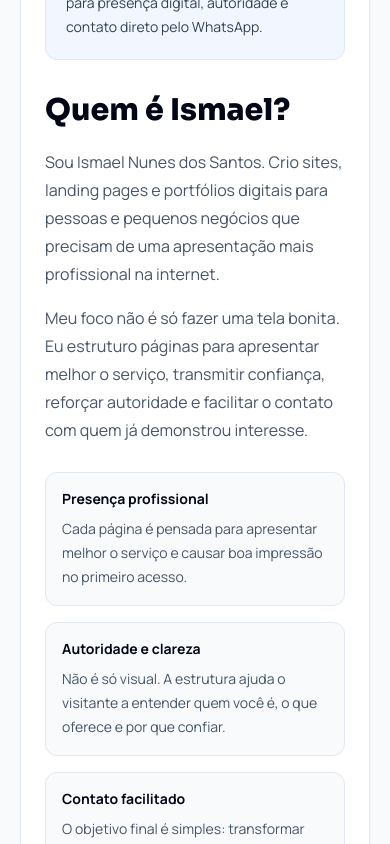
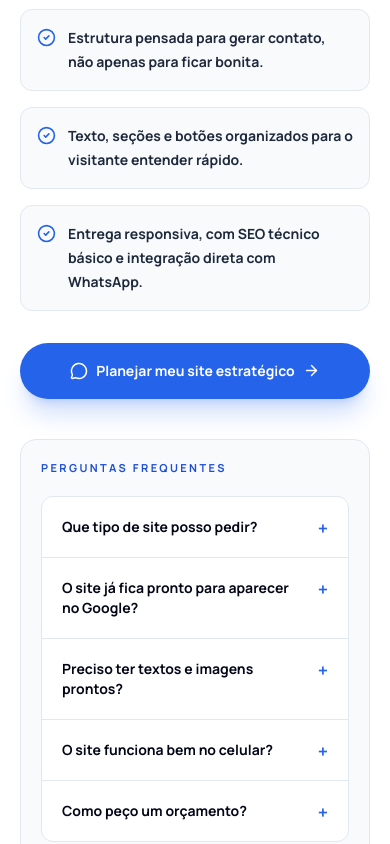
Before and after one commit to ismaeldevweb-afk/Ismael-Dev-Studio, a Next.js app: page / in a window 390 px wide. Shown: the part 8660-9504 px from the top of the page. Built offline with nearby package versions, Linux system fonts and the light colour scheme; no server answers.

Commit message:
feat: strengthen seo and conversion

```diff
--- a/src/app/layout.tsx
+++ b/src/app/layout.tsx
@@ -4,6 +4,8 @@ import { Analytics } from "@vercel/analytics/next";
 import { SpeedInsights } from "@vercel/speed-insights/next";
 import "./globals.css";
 import {
+  founderName,
+  seoTitle,
   siteDescription,
   siteKeywords,
   siteTitle,
@@ -47,9 +49,13 @@ const sora = localFont({
 export const metadata: Metadata = {
   metadataBase: new URL(siteUrl),
   title: {
-    default: siteTitle,
+    default: seoTitle,
     template: `%s | ${siteTitle}`,
   },
+  applicationName: siteTitle,
+  authors: [{ name: founderName }],
+  creator: founderName,
+  publisher: siteTitle,
   description: siteDescription,
   keywords: siteKeywords,
   alternates: {
@@ -59,7 +65,7 @@ export const metadata: Metadata = {
     type: "website",
     locale: "pt_BR",
     url: siteUrl,
-    title: siteTitle,
+    title: seoTitle,
     description: siteDescription,
     siteName: siteTitle,
     images: [
@@ -73,7 +79,7 @@ export const metadata: Metadata = {
   },
   twitter: {
     card: "summary_large_image",
-    title: siteTitle,
+    title: seoTitle,
     description: siteDescription,
     images: [socialPreviewUrl],
   },
@@ -82,6 +88,9 @@ export const metadata: Metadata = {
     follow: true,
   },
   category: "technology",
+  other: {
+    "format-detection": "telephone=no",
+  },
 };
 
 export const viewport: Viewport = {
--- a/src/app/page.tsx
+++ b/src/app/page.tsx
@@ -6,8 +6,10 @@ import Hero from "@/interfaces/components/marketing/Hero";
 import Process from "@/interfaces/components/marketing/Process";
 import Projects from "@/interfaces/components/marketing/Projects";
 import Services from "@/interfaces/components/marketing/Services";
+import StrategicSeo from "@/interfaces/components/marketing/StrategicSeo";
 import WhatsAppFloat from "@/interfaces/components/marketing/WhatsAppFloat";
 import {
+  createFaqJsonLd,
   createProfessionalServiceJsonLd,
   createWebSiteJsonLd,
 } from "@/lib/structured-data";
@@ -16,6 +18,7 @@ export default function HomePage() {
   const structuredData = [
     createProfessionalServiceJsonLd(),
     createWebSiteJsonLd(),
+    createFaqJsonLd(),
   ];
 
   return (
@@ -32,6 +35,7 @@ export default function HomePage() {
         <Services />
         <Projects />
         <Process />
+        <StrategicSeo />
         <AboutAndPlans />
         <FinalCTA />
         <Footer />
--- a/src/config/site.ts
+++ b/src/config/site.ts
@@ -1,4 +1,4 @@
-const defaultSiteUrl = "http://localhost:3000";
+const defaultSiteUrl = "https://ismaeldevstudio.vercel.app";
 const defaultWhatsappNumber = "5500000000000";
 const defaultContactEmail = "contato@exemplo.com";
 const defaultGithubUrl = "https://github.com/seu-usuario";
@@ -7,16 +7,23 @@ const defaultLinkedinUrl = "https://www.linkedin.com/in/seu-usuario";
 const trimTrailingSlash = (value: string): string => value.replace(/\/+$/, "");
 
 export const siteTitle = "Ismael Dev Studio";
+export const seoTitle =
+  "Criação de Sites Profissionais e Landing Pages | Ismael Dev Studio";
 export const founderName = "Ismael Nunes dos Santos";
 export const siteDescription =
-  "Criação de sites profissionais, landing page para pequenos negócios, portfólio profissional e presença digital com foco em site responsivo e contato pelo WhatsApp.";
+  "Criação de sites profissionais, landing pages e portfólios para pequenos negócios, autônomos e profissionais que querem gerar confiança, atrair clientes e receber contatos pelo WhatsApp.";
 export const siteKeywords = [
   "criação de sites profissionais",
+  "criação de sites para pequenos negócios",
   "landing page para pequenos negócios",
+  "desenvolvedor de sites",
   "portfólio profissional",
   "presença digital",
   "site responsivo",
   "site com whatsapp",
+  "site para autônomos",
+  "landing page profissional",
+  "site institucional",
   "soluções com IA",
   "site profissional para autônomos",
   "Ismael Dev Studio",
--- /dev/null
+++ b/src/interfaces/components/marketing/StrategicSeo.tsx
@@ -0,0 +1,68 @@
+import { ArrowRight, CheckCircle2, MessageCircle } from "lucide-react";
+import { whatsappUrl } from "@/config/site";
+import {
+  conversionPoints,
+  faqs,
+} from "@/interfaces/data/site-content";
+import SectionLabel from "@/interfaces/components/marketing/SectionLabel";
+
+export default function StrategicSeo() {
+  return (
+    <section id="seo-conversao" className="bg-white px-5 py-20 lg:px-8">
+      <div className="mx-auto grid max-w-7xl gap-10 lg:grid-cols-[0.88fr_1.12fr] lg:items-start">
+        <div>
+          <SectionLabel>SEO e conversão</SectionLabel>
+          <h2 className="max-w-2xl text-3xl font-extrabold tracking-tight text-slate-950 sm:text-4xl">
+            Site estratégico para ser encontrado, entendido e gerar contato
+          </h2>
+          <p className="mt-5 max-w-2xl text-base leading-8 text-slate-600 sm:text-lg">
+            A página combina SEO técnico, mensagem clara e chamadas para ação bem
+            posicionadas para transformar visitas em conversas reais pelo WhatsApp.
+          </p>
+
+          <div className="mt-8 grid gap-4">
+            {conversionPoints.map((point) => (
+              <div
+                key={point}
+                className="flex gap-3 rounded-xl border border-slate-200 bg-slate-50 p-4"
+              >
+                <CheckCircle2 className="mt-0.5 shrink-0 text-blue-600" size={19} />
+                <p className="text-sm font-bold leading-6 text-slate-800">{point}</p>
+              </div>
+            ))}
+          </div>
+
+          <a
+            href={whatsappUrl}
+            target="_blank"
+            rel="noreferrer"
+            className="mt-8 inline-flex min-h-14 w-full items-center justify-center gap-2 rounded-full bg-blue-600 px-6 py-4 text-sm font-bold text-white shadow-xl shadow-blue-600/20 transition hover:-translate-y-0.5 hover:bg-blue-700 sm:w-auto"
+          >
+            <MessageCircle size={18} />
+            Planejar meu site estratégico
+            <ArrowRight size={17} />
+          </a>
+        </div>
+
+        <div className="rounded-2xl border border-slate-200 bg-slate-50 p-5 sm:p-6">
+          <p className="text-[11px] font-bold uppercase tracking-[0.22em] text-blue-700">
+            Perguntas frequentes
+          </p>
+          <div className="mt-5 divide-y divide-slate-200 rounded-xl border border-slate-200 bg-white">
+            {faqs.map((faq) => (
+              <details key={faq.question} className="group p-5">
+                <summary className="flex cursor-pointer list-none items-start justify-between gap-4 text-sm font-extrabold text-slate-950">
+                  {faq.question}
+                  <span className="mt-0.5 text-lg leading-none text-blue-600 transition group-open:rotate-45">
+                    +
+                  </span>
+                </summary>
+                <p className="mt-3 text-sm leading-6 text-slate-600">{faq.answer}</p>
+              </details>
+            ))}
+          </div>
+        </div>
+      </div>
+    </section>
+  );
+}
--- a/src/interfaces/data/site-content.ts
+++ b/src/interfaces/data/site-content.ts
@@ -11,6 +11,7 @@ import {
 import type {
   AboutHighlightItem,
   BenefitItem,
+  FaqItem,
   NavigationItem,
   PlanItem,
   ProjectItem,
@@ -21,6 +22,7 @@ import type {
 export const navigationItems: readonly NavigationItem[] = [
   { label: "Serviços", href: "#servicos" },
   { label: "Projetos", href: "#projetos" },
+  { label: "SEO", href: "#seo-conversao" },
   { label: "Processo", href: "#processo" },
   { label: "Planos", href: "#planos" },
   { label: "Sobre", href: "#sobre" },
@@ -59,6 +61,12 @@ export const services: readonly ServiceItem[] = [
     benefit:
       "Você ganha velocidade na entrega sem abrir mão de uma apresentação clara e profissional.",
   },
+];
+
+export const conversionPoints: readonly string[] = [
+  "Estrutura pensada para gerar contato, não apenas para ficar bonita.",
+  "Texto, seções e botões organizados para o visitante entender rápido.",
+  "Entrega responsiva, com SEO técnico básico e integração direta com WhatsApp.",
 ];
 
 export const projects: readonly ProjectItem[] = [
@@ -213,3 +221,31 @@ export const aboutHighlights: readonly AboutHighlightItem[] = [
       "O objetivo final é simples: transformar visita em contato com caminhos diretos para WhatsApp e ação.",
   },
 ];
+
+export const faqs: readonly FaqItem[] = [
+  {
+    question: "Que tipo de site posso pedir?",
+    answer:
+      "Você pode pedir landing page, site institucional, portfólio profissional ou página de apresentação para divulgar serviços, projetos, produtos e canais de contato.",
+  },
+  {
+    question: "O site já fica pronto para aparecer no Google?",
+    answer:
+      "A entrega inclui estrutura técnica de SEO, metadados, sitemap, robots, performance e conteúdo organizado. O ranqueamento depende de concorrência, autoridade do domínio e evolução contínua do conteúdo.",
+  },
+  {
+    question: "Preciso ter textos e imagens prontos?",
+    answer:
+      "Não necessariamente. Se você ainda não tiver tudo pronto, eu ajudo a organizar as informações principais, melhorar a clareza da oferta e orientar quais imagens funcionam melhor.",
+  },
+  {
+    question: "O site funciona bem no celular?",
+    answer:
+      "Sim. A página é desenvolvida com layout responsivo para celular, tablet e desktop, com botões de contato fáceis de acessar pelo WhatsApp.",
+  },
+  {
+    question: "Como peço um orçamento?",
+    answer:
+      "Basta chamar no WhatsApp e explicar seu objetivo, tipo de negócio e o que precisa divulgar. Com isso, eu consigo indicar o plano mais adequado e os próximos passos.",
+  },
+];
--- a/src/interfaces/types/site.ts
+++ b/src/interfaces/types/site.ts
@@ -48,3 +48,8 @@ export interface AboutHighlightItem {
   title: string;
   description: string;
 }
+
+export interface FaqItem {
+  question: string;
+  answer: string;
+}
--- a/src/lib/structured-data.ts
+++ b/src/lib/structured-data.ts
@@ -13,6 +13,7 @@ import {
   socialPreviewUrl,
   whatsappNumber,
 } from "@/config/site";
+import { faqs, plans, services } from "@/interfaces/data/site-content";
 
 export function createProfessionalServiceJsonLd() {
   const sameAs = [hasGithubProfile ? githubUrl : null, hasLinkedinProfile ? linkedinUrl : null]
@@ -33,12 +34,16 @@ export function createProfessionalServiceJsonLd() {
     ...(hasRealContactEmail ? { email: contactEmail } : {}),
     ...(hasRealWhatsappNumber ? { telephone: `+${whatsappNumber}` } : {}),
     areaServed: "Brasil",
-    serviceType: [
-      "Landing Pages",
-      "Sites Profissionais",
-      "Portfólios Digitais",
-      "Soluções com IA",
-    ],
+    serviceType: services.map((service) => service.title),
+    makesOffer: plans.map((plan) => ({
+      "@type": "Offer",
+      name: plan.name,
+      description: plan.description,
+      price: plan.price.replace(/\D/g, ""),
+      priceCurrency: "BRL",
+      availability: "https://schema.org/InStock",
+      url: siteUrl,
+    })),
   };
 }
 
@@ -55,3 +60,18 @@ export function createWebSiteJsonLd() {
     },
   };
 }
+
+export function createFaqJsonLd() {
+  return {
+    "@context": "https://schema.org",
+    "@type": "FAQPage",
+    mainEntity: faqs.map((faq) => ({
+      "@type": "Question",
+      name: faq.question,
+      acceptedAnswer: {
+        "@type": "Answer",
+        text: faq.answer,
+      },
+    })),
+  };
+}
```
Also changed, not shown: 1 other file (tests, documents, lock files or other folders).
